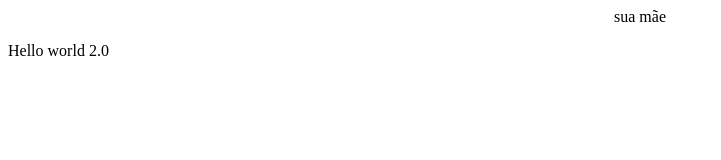
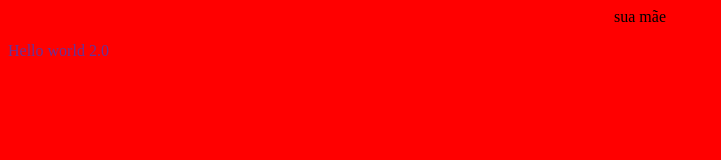
Before and after one commit to Vitor007345/OficinaWeb, a plain HTML site: page index.html in a window 1280 px wide. Shown: the whole page, without its empty margins (0-721 px from the left). Drawn offline with Linux system fonts and the light colour scheme.

Commit message:
segunda versão com mais coisas de estilo

```diff
--- a/index.html
+++ b/index.html
@@ -2,6 +2,13 @@
 <html>
     <head>
         <title>Seu cu</title>
+        <style>
+            p{
+                color: rebeccapurple;
+            }
+
+        </style>
+        <link rel="stylesheet" href="style.css">
     </head>
     <body>
         <center>sua mãe</center>
--- a/style.css
+++ b/style.css
@@ -0,0 +1,3 @@
+body{
+    background-color: red;
+}
```
